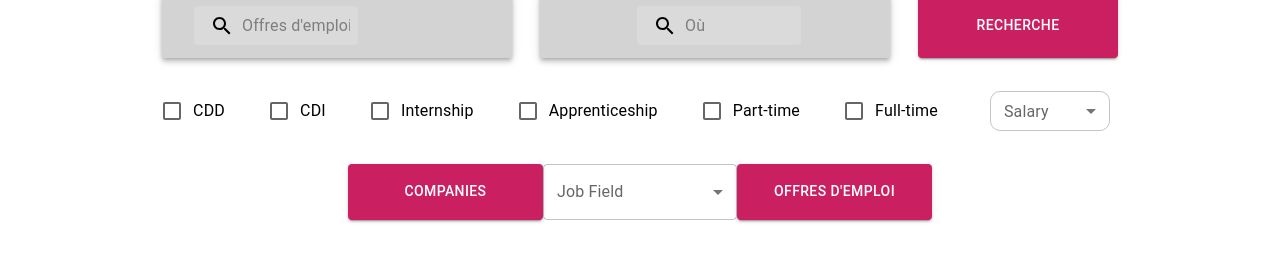
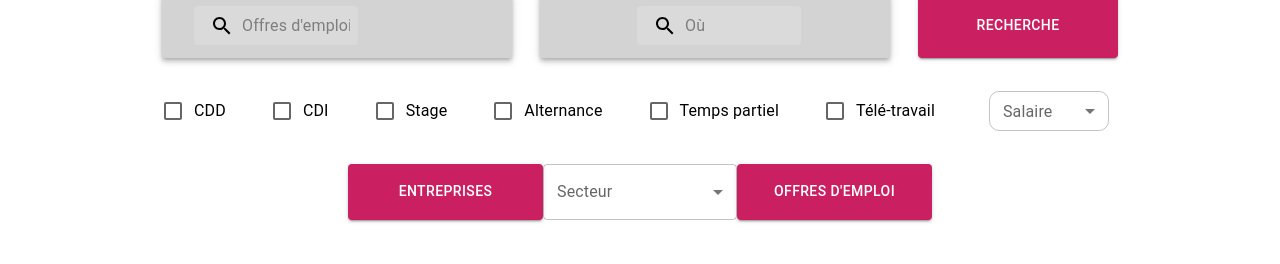
Before and after one commit to TZARD69/06_23_CDA_HackatonBAHH, a React (Vite) app in the folder frontend/: page / in a window 1280 px wide. Shown: the part 536-800 px from the top of the page. Built offline with nearby package versions, Linux system fonts and the light colour scheme.

Commit message:
Filter helper done in the jobOffersManager

```diff
--- a/frontend/package.json
+++ b/frontend/package.json
@@ -15,6 +15,7 @@
     "@mui/icons-material": "^5.11.16",
     "@mui/material": "^5.13.5",
     "@mui/styled-engine-sc": "^5.12.0",
+    "axios": "^1.4.0",
     "prop-types": "^15.8.1",
     "react": "^18.0.0",
     "react-dom": "^18.0.0",
--- a/frontend/src/components/header.jsx
+++ b/frontend/src/components/header.jsx
@@ -270,17 +270,17 @@ export default function Navbar() {
           >
             <FormControlLabel control={<Checkbox />} label="CDD" />
             <FormControlLabel control={<Checkbox />} label="CDI" />
-            <FormControlLabel control={<Checkbox />} label="Internship" />
-            <FormControlLabel control={<Checkbox />} label="Apprenticeship" />
-            <FormControlLabel control={<Checkbox />} label="Part-time" />
-            <FormControlLabel control={<Checkbox />} label="Full-time" />
+            <FormControlLabel control={<Checkbox />} label="Stage" />
+            <FormControlLabel control={<Checkbox />} label="Alternance" />
+            <FormControlLabel control={<Checkbox />} label="Temps partiel" />
+            <FormControlLabel control={<Checkbox />} label="Télé-travail" />
             <FormControl sx={{ m: 1, minWidth: 120 }} size="small">
-              <InputLabel id="demo-simple-select-label">Salary</InputLabel>
+              <InputLabel id="demo-simple-select-label">Salaire</InputLabel>
               <Select
                 labelId="demo-simple-select-label"
                 id="demo-simple-select"
                 value={age}
-                label="Salary"
+                label="Salaire"
                 onChange={handleChange}
                 sx={{ borderRadius: 2.5 }}
               >
@@ -304,10 +304,10 @@ export default function Navbar() {
             variant="contained"
             style={{ backgroundColor: "#CA2061", width: "200px" }}
           >
-            Companies
+            Entreprises
           </Button>
           <FormControl sx={{ width: "200px" }}>
-            <InputLabel id="demo-select-small-label">Job Field</InputLabel>
+            <InputLabel id="demo-select-small-label">Secteur</InputLabel>
             <Select
               labelId="demo-select-small-label"
               id="demo-select-small"
@@ -315,12 +315,11 @@ export default function Navbar() {
               label="Job Field"
               onChange={handleChange}
             >
-              <MenuItem value="">
-                <em>None</em>
-              </MenuItem>
-              <MenuItem value={10}>IT</MenuItem>
-              <MenuItem value={20}>Marketing</MenuItem>
-              <MenuItem value={30}>Industry</MenuItem>
+              <MenuItem value="">Cyber-securité</MenuItem>
+              <MenuItem value={10}>Big Data</MenuItem>
+              <MenuItem value={20}>Inteligence Artificielle</MenuItem>
+              <MenuItem value={30}>Applications web & mobile</MenuItem>
+              <MenuItem value={30}>Systèmes embarqués</MenuItem>
             </Select>
           </FormControl>
           <Button
--- a/frontend/src/pages/jobOffers.jsx
+++ b/frontend/src/pages/jobOffers.jsx
@@ -15,7 +15,9 @@ function jobOffers() {
           textAlign: "justify",
           height: "50rem",
         }}
-      />
+      >
+        <div />
+      </Box>
       <Box
         sx={{
           p: 0.5,
```
Also changed, not shown: frontend/src/helpers/apiHelper.js (added, +20 -0 lines), frontend/src/helpers/loadData.js (added, +13 -0 lines), 1 other file (tests, documents, lock files or other folders).
